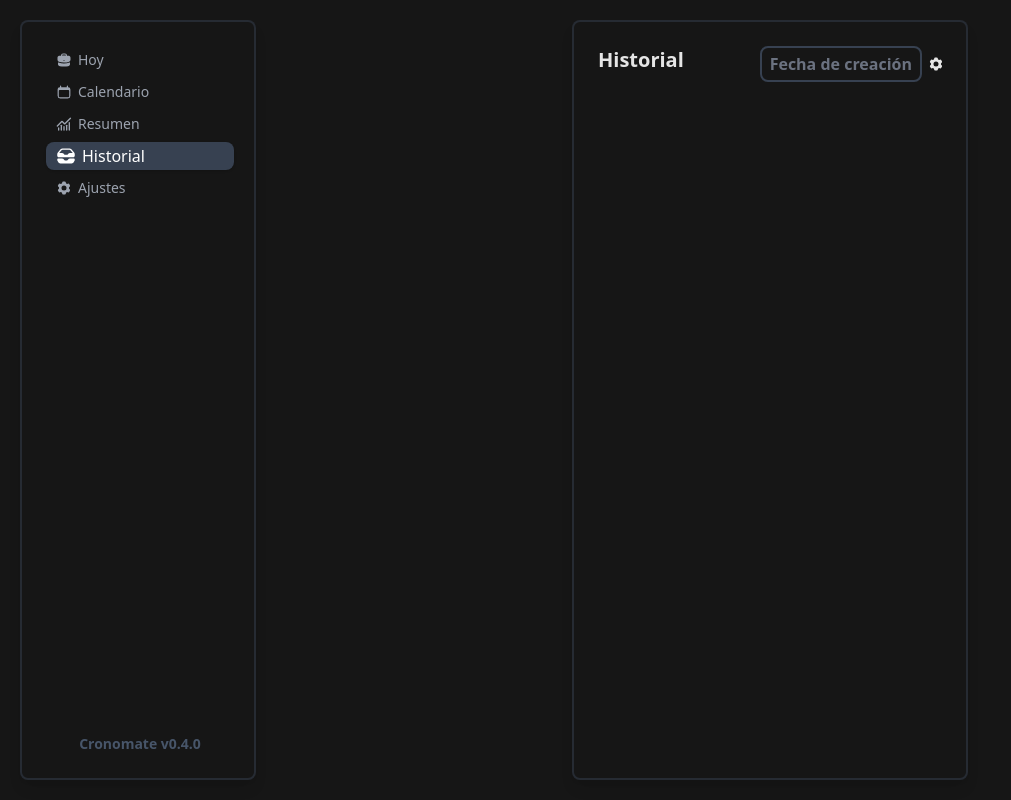
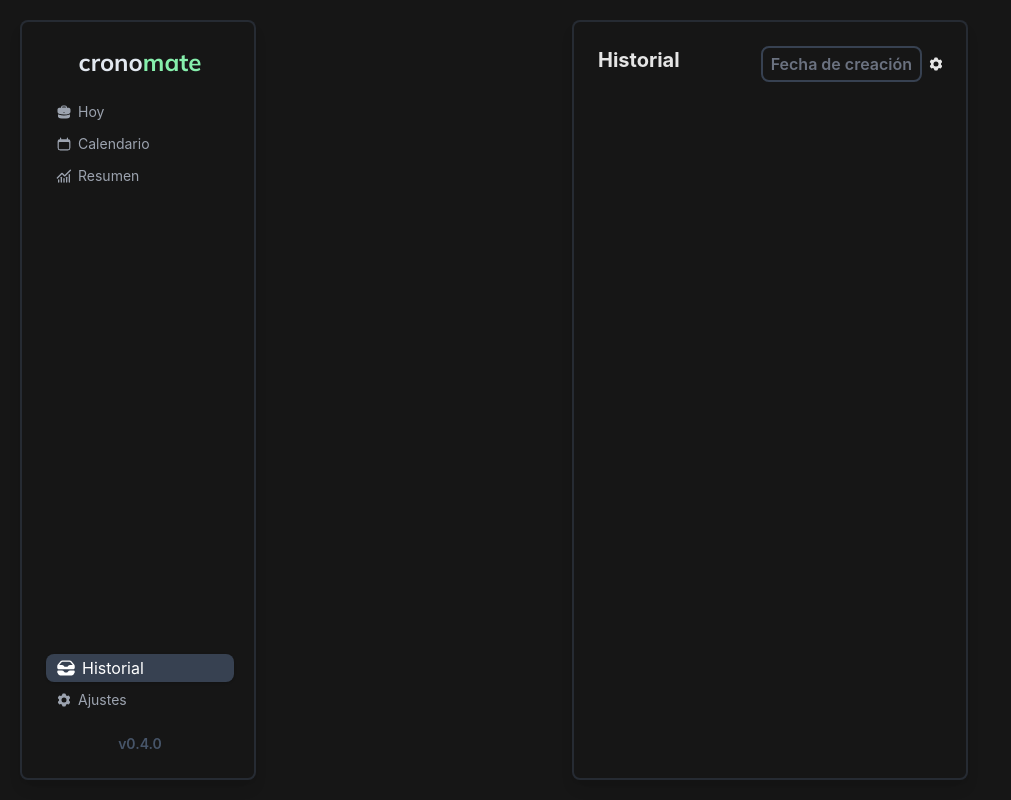
Before and after one commit to pedroditersimon/cronomate, a React (Vite) app: page /history in a window 1280 px wide. Shown: the whole page, without its empty margins (0-1011 px from the left). Built offline with nearby package versions, Linux system fonts and the light colour scheme.

Commit message:
feat: added sidebar links grouping and cronomate logo

```diff
--- a/src/app/styles/App.css
+++ b/src/app/styles/App.css
@@ -1,7 +1,9 @@
+/* Fonts */
+@import url("https://fonts.googleapis.com/css2?family=Mulish:ital,wght@0,200..1000;1,200..1000&display=swap");
+
 @tailwind base;
 @tailwind components;
 @tailwind utilities;
-
 
 html,
 body,
@@ -11,6 +13,8 @@ body,
 
     background-color: #161616;
     color: white;
+
+    font-family: "Inter", sans-serif;
 }
 
 [aria-live="polite"] {
@@ -20,15 +24,13 @@ body,
     /* Asegúrate de que sea fijo */
 }
 
-
-
 @layer utilities {
     .strike-div {
         position: relative;
     }
 
     .strike-div::after {
-        content: '';
+        content: "";
         position: absolute;
         width: 0;
         top: 50%;
--- a/src/shared/layouts/PageLayout.tsx
+++ b/src/shared/layouts/PageLayout.tsx
@@ -10,7 +10,7 @@ export default function PageLayout({ children }: PropsWithChildren) {
 
             <div className='h-full w-60'>
                 <Sidebar
-                    links={[
+                    linksTop={[
                         {
                             to: ROUTES.PRIVATE.TODAY_SESSION,
                             icon: <BriefcaseIcon />,
@@ -26,6 +26,10 @@ export default function PageLayout({ children }: PropsWithChildren) {
                             text: "Resumen",
                             icon: <ChartNoAxesCombinedIcon />
                         },
+                    ]}
+
+                    linksBottom={[
+
                         {
                             to: ROUTES.PRIVATE.HISTORY,
                             icon: <InboxStackIcon />,
--- a/src/shared/layouts/Sidebar.tsx
+++ b/src/shared/layouts/Sidebar.tsx
@@ -3,10 +3,8 @@ const appVersion = version;
 
 import { ReactNode } from 'react';
 import Container from "./Container";
-import clsx from "clsx";
 import { Link as LinkType } from "src/shared/types/Link";
-import LinkBtn from "src/shared/components/interactable/LinkBtn";
-import { useLocation } from "react-router";
+import SidebarLink from 'src/shared/layouts/SidebarLink';
 
 
 interface LinkBtnType extends LinkType {
@@ -14,64 +12,28 @@ interface LinkBtnType extends LinkType {
     icon?: ReactNode
 }
 interface Props {
-    links: Array<LinkBtnType>
+    linksTop: Array<LinkBtnType>,
+    linksBottom: Array<LinkBtnType>
 }
 
-export default function Sidebar({ links }: Props) {
-    const { pathname } = useLocation();
-
-    // Ejemplo: '/history/1' → '/history'
-    // Ejemplo: '/' → '/'
-    const basePath = "/" + pathname.slice(1).split('/')[0];
+export default function Sidebar({ linksTop, linksBottom }: Props) {
 
     return (
         <Container width="min-w-56">
 
-            <div className="flex flex-col gap-1">
-                {links.map(link => {
-                    const isActive = basePath === link.to;
+            <span className='text-center text-2xl font-bold font-["Mulish"]'>
+                <span className='text-slate-200 '>crono</span>
+                <span className='text-green-300 '>mate</span>
+            </span>
 
-                    return (
-                        <LinkBtn
-                            {...link}
-                            key={link.to}
-                            className={clsx("group h-7 w-full justify-center rounded-lg hover:text-white hover:bg-gray-700 hover:shadow",
-                                {
-                                    "bg-gray-700 shadow": isActive,
-                                    "text-gray-400": !isActive
-                                }
-                            )}
-                        >
-                            {link.icon &&
-                                <div
-                                    className={clsx("h-full w-5 group-hover:w-6 flex justify-center items-center",
-                                        {
-                                            "m-auto": !link.text,
-                                            "w-6": isActive
-                                        }
-                                    )}
-                                >
-                                    {link.icon}
-                                </div>
-                            }
-                            {link.text && (
-                                <span
-                                    className={clsx("mr-auto my-auto group-hover:text-base",
-                                        {
-                                            "text-base": isActive,
-                                            "text-sm": !isActive
-                                        }
-                                    )}
-                                    children={link.text}
-                                />
-                            )}
-                        </LinkBtn>
-                    )
-                })}
+            <div className="flex flex-col flex-1 gap-1">
+                {linksTop.map(link => <SidebarLink link={link} />)}
+                <div className='flex-1'></div>
+                {linksBottom.map(link => <SidebarLink link={link} />)}
             </div>
 
-            <span className='mt-auto text-center text-sm font-semibold text-slate-600'>
-                Cronomate v{appVersion}
+            <span className='text-center text-sm font-semibold text-slate-600'>
+                v{appVersion}
             </span>
 
         </Container >
--- /dev/null
+++ b/src/shared/layouts/SidebarLink.tsx
@@ -0,0 +1,57 @@
+import clsx from "clsx";
+import { ReactNode } from "react";
+import { useLocation } from "react-router-dom";
+import LinkBtn from "src/shared/components/interactable/LinkBtn";
+import { Link as LinkType } from "src/shared/types/Link";
+
+interface LinkBtnType extends LinkType {
+    text?: string,
+    icon?: ReactNode
+}
+
+interface SidebarLinkProps {
+    link: LinkBtnType
+}
+
+export default function SidebarLink({ link }: SidebarLinkProps) {
+    const { pathname } = useLocation();
+
+    const isActive = link.to === pathname || (pathname.startsWith(link.to) && link.to !== "/");
+
+    return (
+        <LinkBtn
+            {...link}
+            key={link.to}
+            className={clsx("group h-7 w-full justify-center rounded-lg hover:text-white hover:bg-gray-700 hover:shadow",
+                {
+                    "bg-gray-700 shadow": isActive,
+                    "text-gray-400": !isActive
+                }
+            )}
+        >
+            {link.icon &&
+                <div
+                    className={clsx("h-full w-5 group-hover:w-6 flex justify-center items-center",
+                        {
+                            "m-auto": !link.text,
+                            "w-6": isActive
+                        }
+                    )}
+                >
+                    {link.icon}
+                </div>
+            }
+            {link.text && (
+                <span
+                    className={clsx("mr-auto my-auto group-hover:text-base",
+                        {
+                            "text-base": isActive,
+                            "text-sm": !isActive
+                        }
+                    )}
+                    children={link.text}
+                />
+            )}
+        </LinkBtn>
+    );
+}
```
